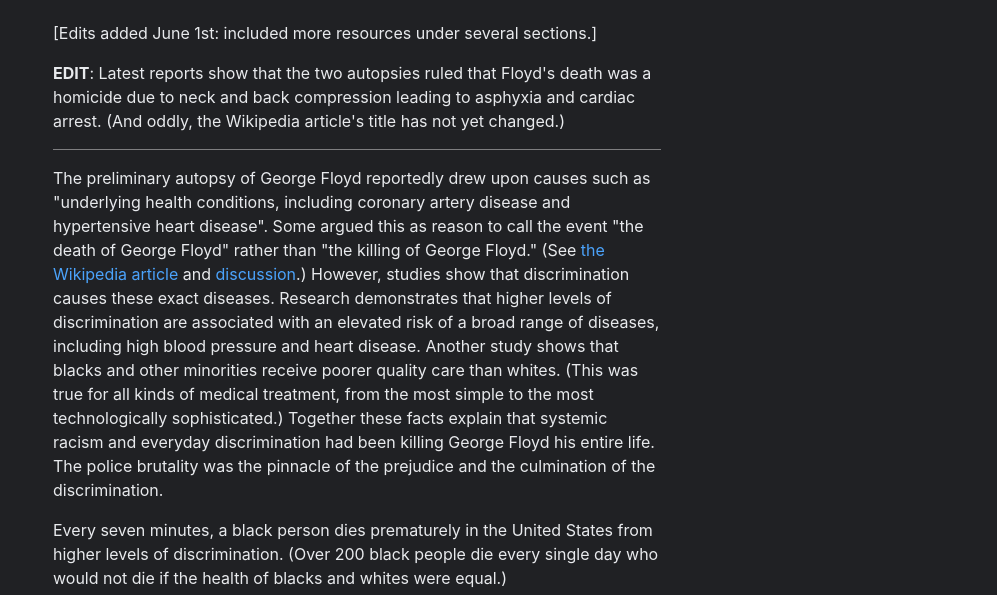
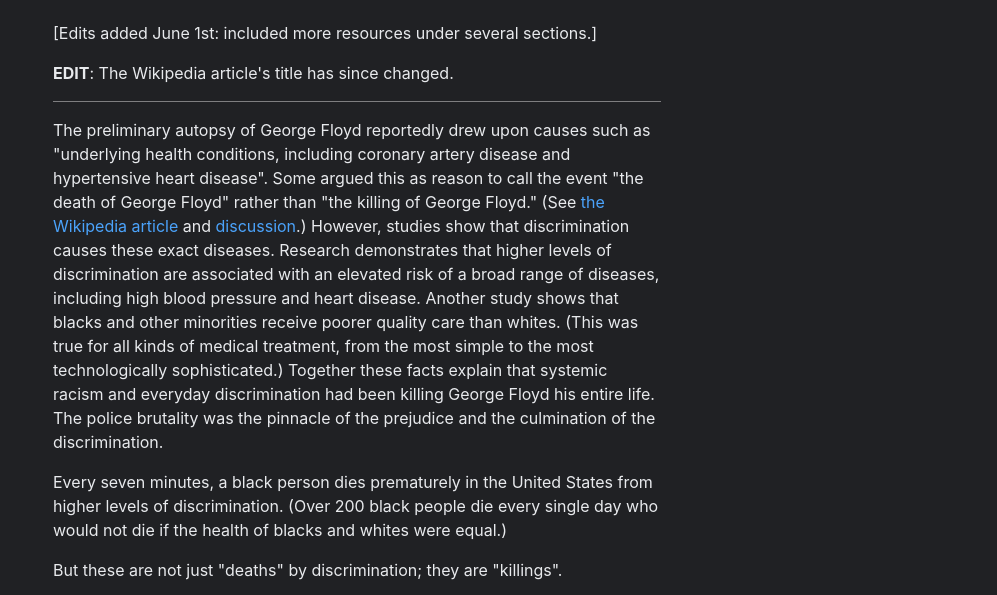
Before and after one commit to davidhartsough/writings, a Gatsby site: page /racism-kills/ in a window 1280 px wide. Shown: the part 122-717 px from the top of the page, without its empty margins (283-1280 px from the left). Built offline with nearby package versions, Linux system fonts and the light colour scheme; Gatsby itself is replaced by a stand-in of ours.

Commit message:
update preface of Racism writing

```diff
--- a/src/markdown/racism-kills.md
+++ b/src/markdown/racism-kills.md
@@ -7,7 +7,7 @@ description: 'A discussion on racism, discrimination, and police brutality and w
 
 [Edits added June 1st: included more resources under several sections.]
 
-**EDIT**: Latest reports show that the two autopsies ruled that Floyd's death was a homicide due to neck and back compression leading to asphyxia and cardiac arrest. (And oddly, the Wikipedia article's title has not yet changed.)
+**EDIT**: The Wikipedia article's title has since changed.
 
 ---
 
```
